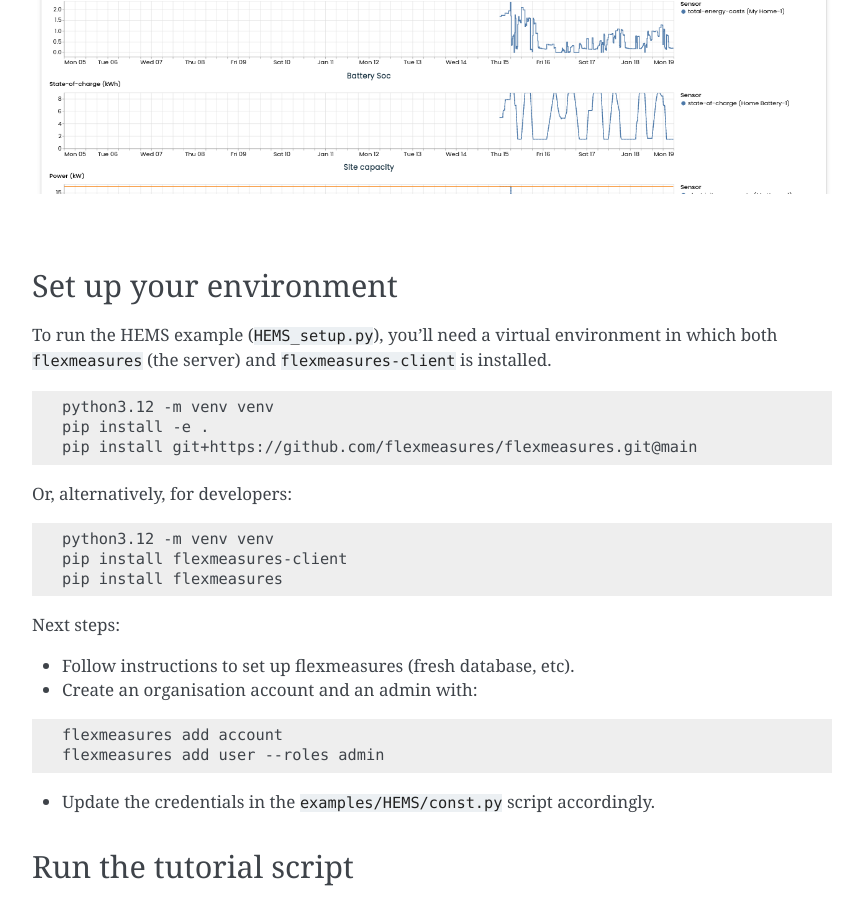
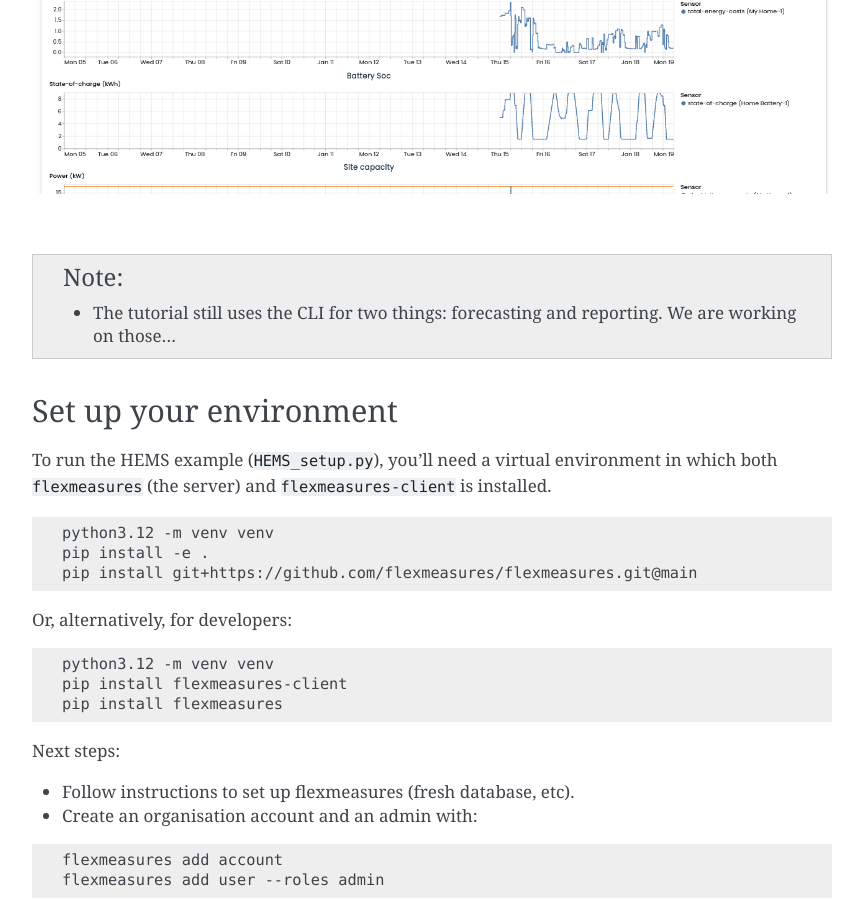
Before and after one commit to FlexMeasures/flexmeasures-client, a Sphinx documentation site: the page built from docs/HEMS.rst, in a window 1280 px wide and 900 px high, scrolled down 677 px. Shown: the whole window, without its empty margins (338-1201 px from the left). Built offline with Sphinx 7.4.7, drawn with Linux system fonts in a browser that asks for light colours.

Commit message:
Add footnote about CLI usage
Added a note about CLI usage in the tutorial.

Signed-off-by: Nicolas Höning <nicolas@seita.nl>

```diff
--- a/docs/HEMS.rst
+++ b/docs/HEMS.rst
@@ -14,6 +14,9 @@ This is the resulting dashboard:
 .. image:: https://github.com/FlexMeasures/flexmeasures-client/blob/main/docs/_static/HEMS-tutorial-dashboard.png
     :align: center
 |
+
+.. note:: * The tutorial still uses the CLI for two things: forecasting and reporting. We are working on those...
+
 
 Set up your environment
 ========================
```
